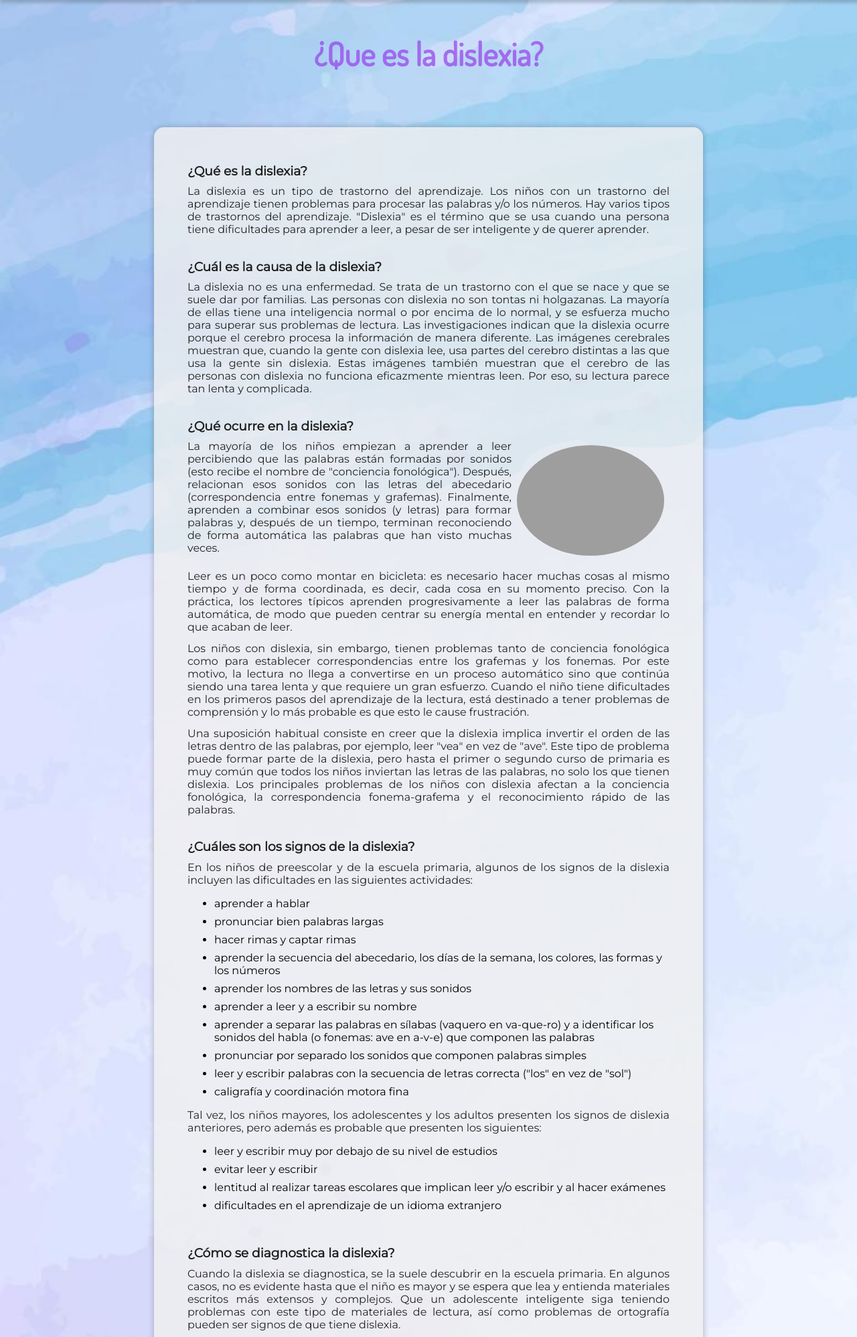
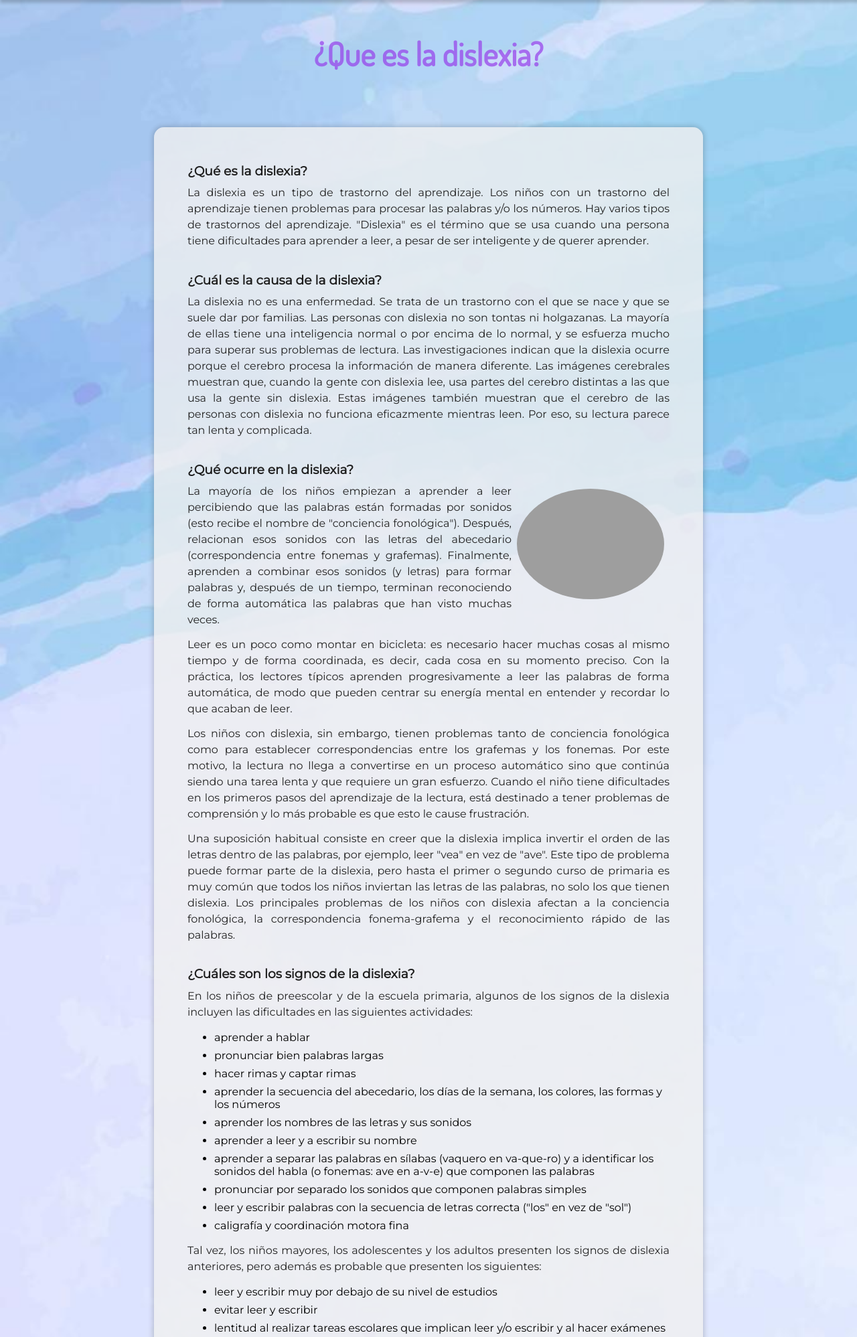
Before and after one commit to salolevi/proyectoFinalv2, a Django app: page /about-dislexia in a window 1280 px wide. Shown: the part 60-2057 px from the top of the page at 67% size. Run offline with Django 3.2, Linux system fonts and the light colour scheme; grey boxes are pictures that could not be loaded.

Commit message:
set line-height to 1.5em in about-p

```diff
--- a/static/about.css
+++ b/static/about.css
@@ -28,6 +28,7 @@
   margin: 0;
   text-align: justify;
   color: #222;
+  line-height: 1.5em;
 }
 
 
```
